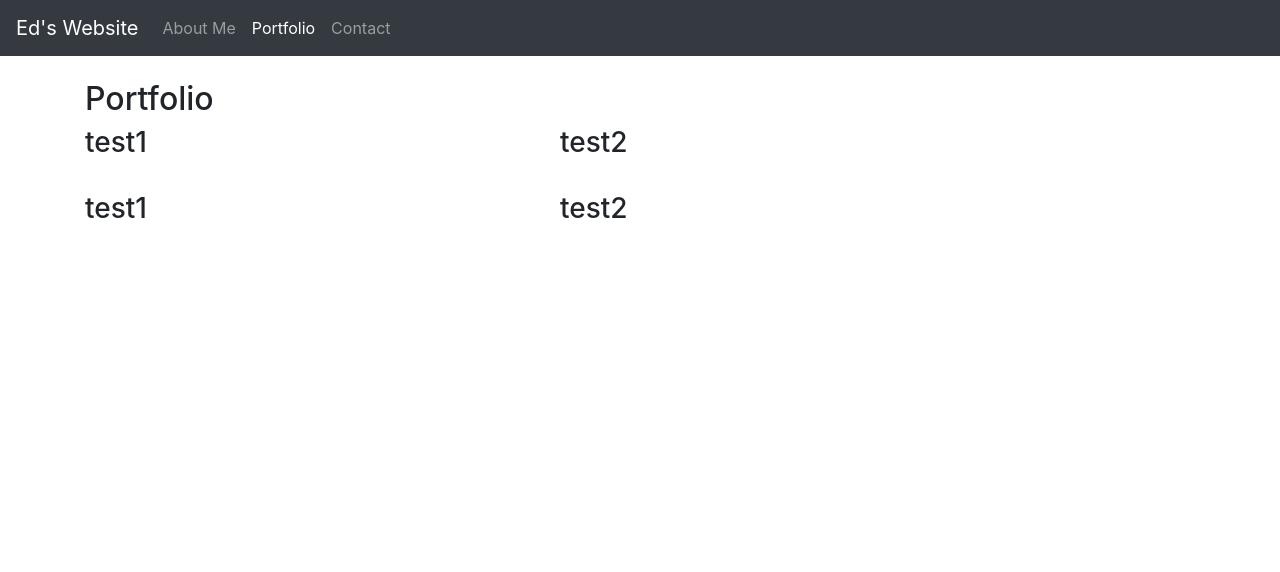
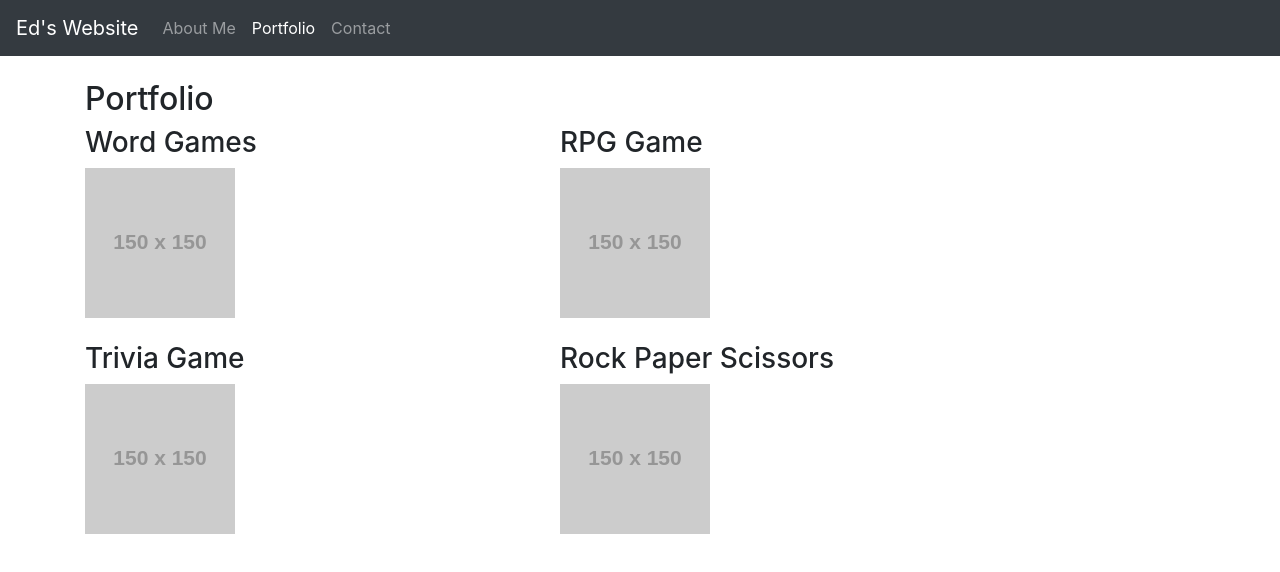
Before and after one commit to egibbs834/homework, a plain HTML site: page homework2/portfolio.html in a window 1280 px wide. Drawn offline with nearby package versions, Linux system fonts and the light colour scheme; placeholder pictures from the web are drawn by us.

Commit message:
second attempt unfinished push

```diff
--- a/homework2/portfolio.html
+++ b/homework2/portfolio.html
@@ -47,10 +47,12 @@
 
     <div class="row">
         <div class="col-lg-5">
-            <h3>test1</h3>
+            <h3>Word Games</h3>
+            <img src="https://via.placeholder.com/150" alt="Word Games">
         </div>
         <div class="col-lg-5">
-            <h3>test2</h3>
+             <h3>RPG Game</h3>
+             <img src="https://via.placeholder.com/150" alt="RPG Game">
         </div>
     </div>
 
@@ -58,15 +60,18 @@
 
     <div class="row">
         <div class="col-lg-5">
-            <h3>test1</h3>
+            <h3>Trivia Game</h3>
+            <img src="https://via.placeholder.com/150" alt="Trivia Game">
         </div>
         <div class="col-lg-5">
-            <h3>test2</h3>
+            <h3>Rock Paper Scissors</h3>
+            <img src="https://via.placeholder.com/150" alt="Rock Paper Scissors">
         </div>
     </div>
 
     <br>
-  </div>
+
+</div>
 </body>
 
 </html>
```
